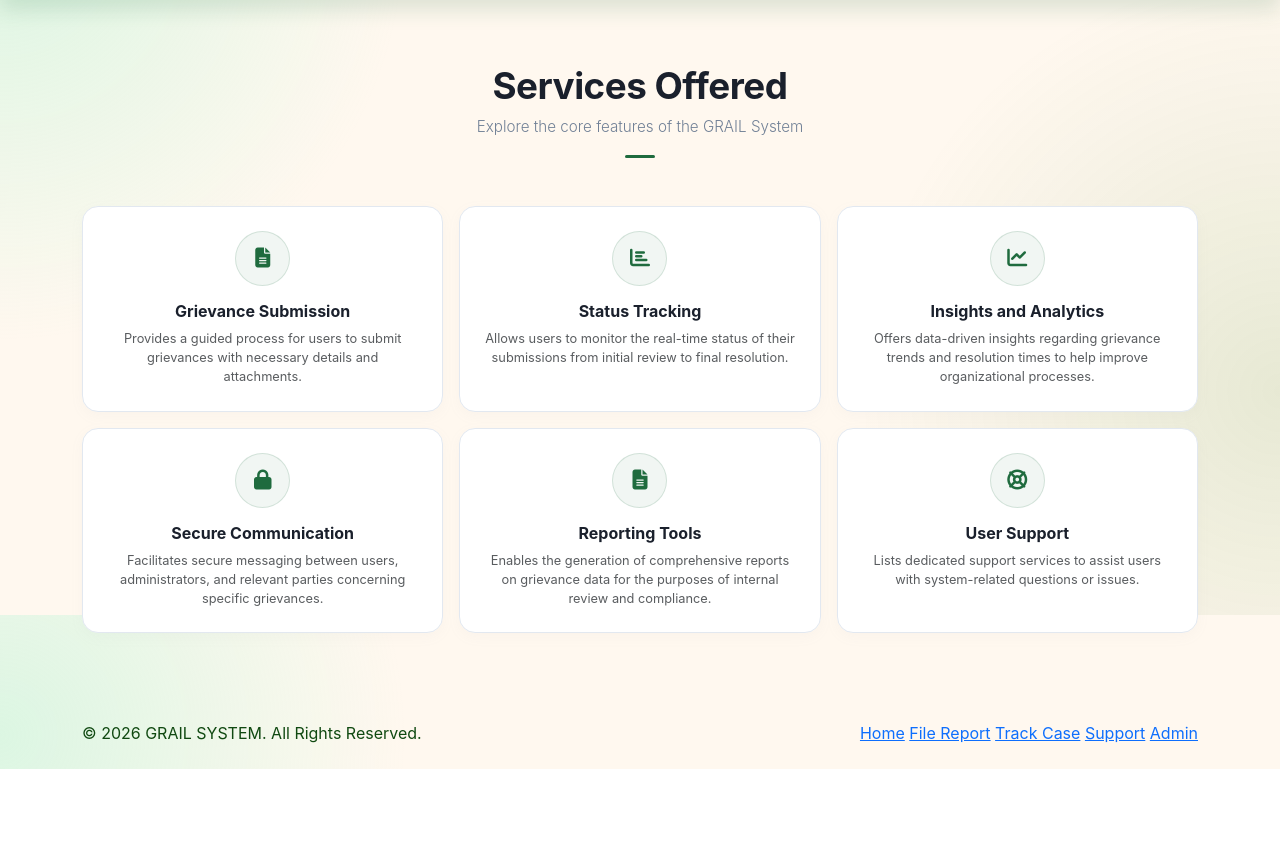
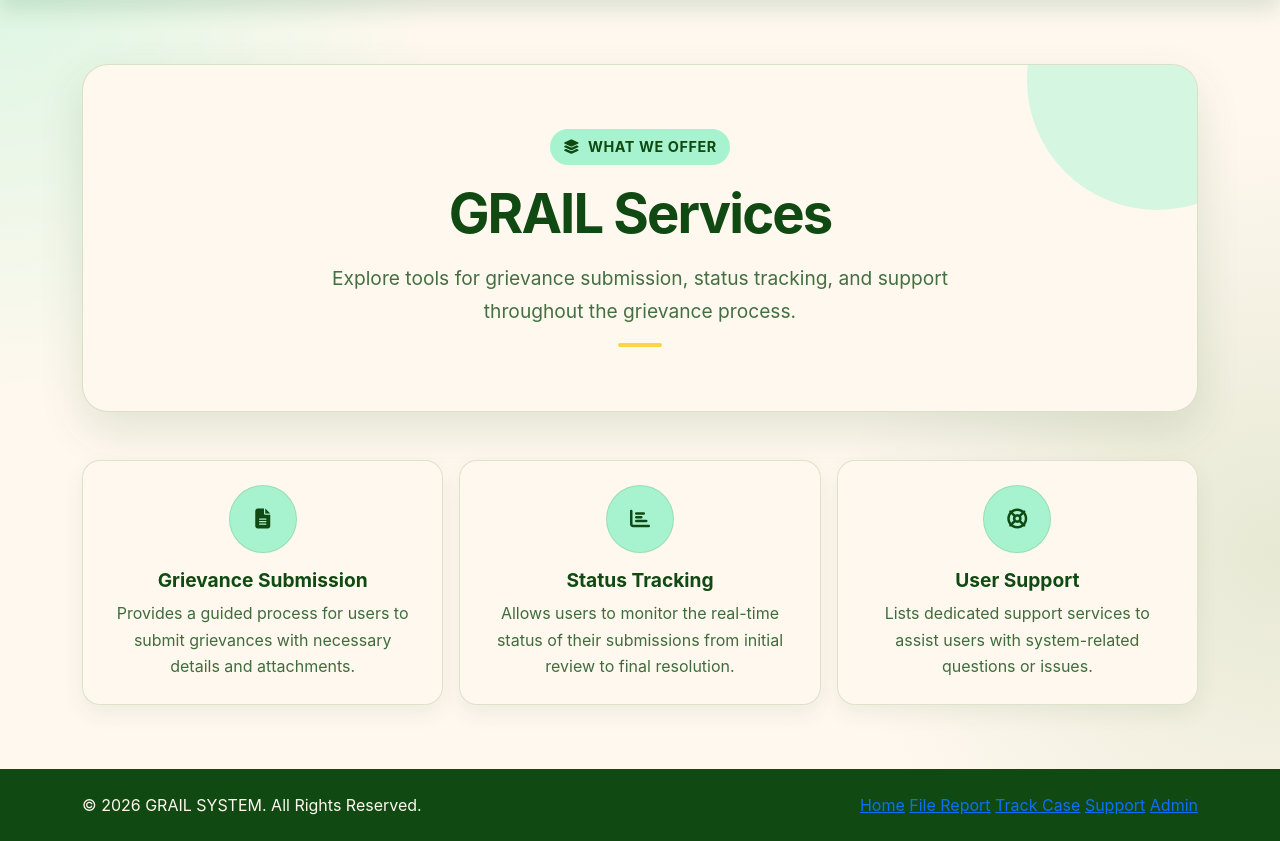
Before and after one commit to albanorayner12-maker/grail, a PHP site: page /service.php in a window 1280 px wide. Shown: the part 185-1026 px from the top of the page. Before the commit the page ends 954 px from the top, so only its background shows below. Run offline with PHP 8.4, Linux system fonts and the light colour scheme.

Commit message:
Refactor service.php for improved styling and layout
Updated service.php to enhance styling and structure for service offerings. Improved CSS variables and layout for better visual presentation.

```diff
--- a/service.php
+++ b/service.php
@@ -3,7 +3,10 @@ require_once 'includes/header.php';
 ?>
 
 <style>
-  /* 1. STRUCTURAL ENTRANCE ANIMATIONS (Matching index.php) */
+  :root { --cream: #fff8ef; --yellow: #ffd449; --mint: #a7f3d0; --green: #548c2f; --deep-green: #104911; }
+  html, body { background: var(--cream) !important; color: var(--deep-green) !important; }
+  body { background-image: radial-gradient(circle at 0 15%, rgba(167,243,208,.4), transparent 28%), radial-gradient(circle at 100% 72%, rgba(84,140,47,.14), transparent 30%) !important; }
+
   @keyframes fadeInUp {
     from { opacity: 0; transform: translateY(15px); }
     to { opacity: 1; transform: translateY(0); }
@@ -12,7 +15,14 @@ require_once 'includes/header.php';
   .animate-header { animation: fadeInUp 0.7s cubic-bezier(0.16, 1, 0.3, 1) forwards; }
   .animate-grid { animation: fadeInUp 0.7s cubic-bezier(0.16, 1, 0.3, 1) 0.2s forwards; opacity: 0; }
 
-  /* 2. PREMIUM STRIP-BACK GLASS TILES */
+  .services-hero { position: relative; overflow: hidden; padding: clamp(2.25rem,6vw,4rem); border: 1px solid rgba(84,140,47,.22); border-radius: 26px; background: var(--cream); box-shadow: 0 18px 45px rgba(16,73,17,.12); }
+  .services-hero::after { content: ""; position: absolute; right: -90px; top: -115px; width: 260px; height: 260px; border-radius: 50%; background: var(--mint); opacity: .48; }
+  .services-hero-content { position: relative; z-index: 1; }
+  .services-eyebrow { display: inline-flex; align-items: center; gap: .5rem; padding: .45rem .85rem; border-radius: 999px; color: var(--deep-green); background: var(--mint); font-size: .9rem; font-weight: 700; letter-spacing: .04em; text-transform: uppercase; }
+  .services-title { color: var(--deep-green); font-size: clamp(2.15rem,5vw,3.4rem); letter-spacing: -.035em; }
+  .services-intro { max-width: 680px; margin-inline: auto; color: var(--deep-green); font-size: clamp(1.05rem,2vw,1.2rem); line-height: 1.7; opacity: .78; }
+  .section-marker { width: 44px; height: 4px; background: var(--yellow); }
+
   .feature-card-link {
     text-decoration: none !important;
     display: block;
@@ -20,59 +30,73 @@ require_once 'includes/header.php';
   }
 
   .glass-card {
-    background: #ffffff !important;
-    border: 1px solid #e2e8f0 !important;
-    border-radius: 16px !important;
-    box-shadow: 0 4px 14px rgba(148, 163, 184, 0.05) !important;
+    background: var(--cream) !important;
+    border: 1px solid rgba(84,140,47,.2) !important;
+    border-radius: 18px !important;
+    box-shadow: 0 8px 22px rgba(16,73,17,.07) !important;
     transition: all 0.35s cubic-bezier(0.16, 1, 0.3, 1) !important;
   }
 
-  /* 3. BRAND ICON FRAMES WITH ACCENT GREEN BORDER */
   .card-icon-frame {
-    width: 55px;
-    height: 55px;
-    background: rgba(31, 107, 62, 0.06);
-    border: 1px solid rgba(31, 107, 62, 0.15);
-    color: #1f6b3e; /* Signature Brand Green from Screenshot */
+    width: 68px;
+    height: 68px;
+    background: var(--mint);
+    border: 1px solid rgba(84,140,47,.2);
+    color: var(--deep-green);
     transition: all 0.3s ease !important;
     display: inline-flex;
     align-items: center;
     justify-content: center;
   }
 
-  /* 4. MICRO-INTERACTION HOVER MECHANICS */
   .feature-card-link:hover .glass-card {
     transform: translateY(-4px);
-    border-color: rgba(31, 107, 62, 0.4) !important;
-    box-shadow: 0 12px 24px rgba(31, 107, 62, 0.08) !important;
+    border-color: var(--green) !important;
+    box-shadow: 0 14px 28px rgba(16,73,17,.12) !important;
   }
 
   .feature-card-link:hover .card-icon-frame {
-    background: #1f6b3e !important;
-    color: #ffffff !important;
-    border-color: #1f6b3e !important;
+    background: var(--green) !important;
+    color: var(--cream) !important;
+    border-color: var(--green) !important;
   }
+
+  .service-card-title { color: var(--deep-green); font-size: 1.2rem; }
+  .service-card-copy { color: var(--deep-green) !important; font-size: 1rem !important; line-height: 1.65 !important; opacity: .8; }
+  .nav-glass-container { background: linear-gradient(135deg,var(--deep-green),var(--green)) !important; border-color: rgba(255,248,239,.18); }
+  .nav-link { color: var(--cream) !important; }
+  .nav-link.active { color: var(--deep-green) !important; background: var(--cream) !important; }
+  .location-box { color: var(--deep-green); background: var(--cream); border-color: rgba(84,140,47,.2); }
+  .location-box .text-success, .location-box .text-dark, .location-box .text-muted { color: var(--deep-green) !important; }
+  footer { color: var(--cream) !important; background: var(--deep-green) !important; }
+  .navbar-toggler { border-color: rgba(255,248,239,.5); }
+  .navbar-toggler-icon { filter: brightness(0) invert(1); }
+  @media (max-width: 575.98px) { .services-hero { border-radius: 20px; } .top-header .location-box { padding: 8px 10px; } .top-header .location-address { display: none; } }
+  @media (prefers-reduced-motion: reduce) { *, *::before, *::after { animation-duration: .01ms !important; transition-duration: .01ms !important; } }
 </style>
 
-<div class="container py-5">
+<div class="container py-4 py-md-5">
 
-    <div class="text-center mb-5 animate-header">
-        <h1 class="fw-bold" style="color: #1a202c; font-size: 2.3rem; letter-spacing: -0.5px;">Services Offered</h1>
-        <p class="lead text-muted" style="font-size: 0.95rem; color: #718096 !important;">Explore the core features of the GRAIL System</p>
-        <div class="mx-auto rounded mt-3" style="width: 30px; height: 3px; background-color: #1f6b3e;"></div>
-    </div>
+    <header class="services-hero text-center mb-4 mb-md-5 animate-header">
+      <div class="services-hero-content">
+        <span class="services-eyebrow mb-3"><i class="fas fa-layer-group"></i> What we offer</span>
+        <h1 class="services-title fw-bold mb-3">GRAIL Services</h1>
+        <p class="services-intro mb-3">Explore tools for grievance submission, status tracking, and support throughout the grievance process.</p>
+        <div class="section-marker mx-auto rounded"></div>
+      </div>
+    </header>
 
     <div class="row g-3 justify-content-center animate-grid">
 
         <div class="col-lg-4 col-md-6">
-            <a href="submit_report.php" class="feature-card-link">
+            <a href="<?= $base_url ?>submit_report.php" class="feature-card-link">
                 <div class="card glass-card h-100 text-center p-3">
                     <div class="card-body p-2">
                         <div class="card-icon-frame rounded-circle mb-3">
                             <i class="fas fa-file-alt fs-5"></i>
                         </div>
-                        <h6 class="fw-bold" style="color: #1a202c;">Grievance Submission</h6>
-                        <p class="small text-muted mb-0" style="font-size: 0.8rem; line-height: 1.5;">
+                        <h2 class="service-card-title fw-bold">Grievance Submission</h2>
+                        <p class="service-card-copy mb-0">
                             Provides a guided process for users to submit grievances with necessary details and attachments.
                         </p>
                     </div>
@@ -81,14 +105,14 @@ require_once 'includes/header.php';
         </div>
 
         <div class="col-lg-4 col-md-6">
-            <a href="track_case.php" class="feature-card-link">
+            <a href="<?= $base_url ?>track_case.php" class="feature-card-link">
                 <div class="card glass-card h-100 text-center p-3">
                     <div class="card-body p-2">
                         <div class="card-icon-frame rounded-circle mb-3">
                             <i class="fas fa-chart-bar fs-5"></i>
                         </div>
-                        <h6 class="fw-bold" style="color: #1a202c;">Status Tracking</h6>
-                        <p class="small text-muted mb-0" style="font-size: 0.8rem; line-height: 1.5;">
+                        <h2 class="service-card-title fw-bold">Status Tracking</h2>
+                        <p class="service-card-copy mb-0">
                             Allows users to monitor the real-time status of their submissions from initial review to final resolution.
                         </p>
                     </div>
@@ -97,62 +121,14 @@ require_once 'includes/header.php';
         </div>
 
         <div class="col-lg-4 col-md-6">
-            <a href="analytics.php" class="feature-card-link">
-                <div class="card glass-card h-100 text-center p-3">
-                    <div class="card-body p-2">
-                        <div class="card-icon-frame rounded-circle mb-3">
-                            <i class="fas fa-line-chart fs-5"></i>
-                        </div>
-                        <h6 class="fw-bold" style="color: #1a202c;">Insights and Analytics</h6>
-                        <p class="small text-muted mb-0" style="font-size: 0.8rem; line-height: 1.5;">
-                            Offers data-driven insights regarding grievance trends and resolution times to help improve organizational processes.
-                        </p>
-                    </div>
-                </div>
-            </a>
-        </div>
-
-        <div class="col-lg-4 col-md-6">
-            <a href="messages.php" class="feature-card-link">
-                <div class="card glass-card h-100 text-center p-3">
-                    <div class="card-body p-2">
-                        <div class="card-icon-frame rounded-circle mb-3">
-                            <i class="fas fa-lock fs-5"></i>
-                        </div>
-                        <h6 class="fw-bold" style="color: #1a202c;">Secure Communication</h6>
-                        <p class="small text-muted mb-0" style="font-size: 0.8rem; line-height: 1.5;">
-                            Facilitates secure messaging between users, administrators, and relevant parties concerning specific grievances.
-                        </p>
-                    </div>
-                </div>
-            </a>
-        </div>
-
-        <div class="col-lg-4 col-md-6">
-            <a href="generate_reports.php" class="feature-card-link">
-                <div class="card glass-card h-100 text-center p-3">
-                    <div class="card-body p-2">
-                        <div class="card-icon-frame rounded-circle mb-3">
-                            <i class="fas fa-file-text fs-5"></i>
-                        </div>
-                        <h6 class="fw-bold" style="color: #1a202c;">Reporting Tools</h6>
-                        <p class="small text-muted mb-0" style="font-size: 0.8rem; line-height: 1.5;">
-                            Enables the generation of comprehensive reports on grievance data for the purposes of internal review and compliance.
-                        </p>
-                    </div>
-                </div>
-            </a>
-        </div>
-
-        <div class="col-lg-4 col-md-6">
-            <a href="support.php" class="feature-card-link">
+            <a href="<?= $base_url ?>support.php" class="feature-card-link">
                 <div class="card glass-card h-100 text-center p-3">
                     <div class="card-body p-2">
                         <div class="card-icon-frame rounded-circle mb-3">
                             <i class="fas fa-life-ring fs-5"></i>
                         </div>
-                        <h6 class="fw-bold" style="color: #1a202c;">User Support</h6>
-                        <p class="small text-muted mb-0" style="font-size: 0.8rem; line-height: 1.5;">
+                        <h2 class="service-card-title fw-bold">User Support</h2>
+                        <p class="service-card-copy mb-0">
                             Lists dedicated support services to assist users with system-related questions or issues.
                         </p>
                     </div>
```
